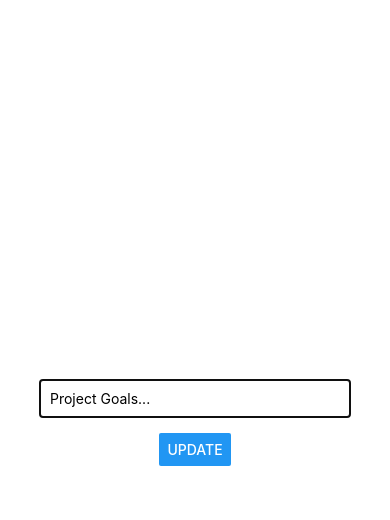
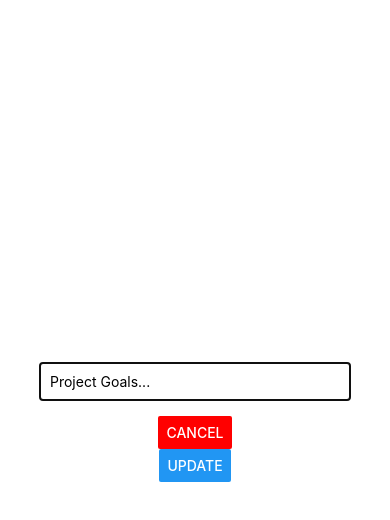
Before and after one commit to zamanshahed/react-native-first-app, a React Native app: screen / in a window 390 px wide. Both pictures are taken after a click on the button "ADD NEW GOAL". Shown: the top 520 px of the page. Built offline with nearby package versions, Linux system fonts and the light colour scheme.

Commit message:
cancel button added, goal input field auto clears now. empty input bug remains !

```diff
--- a/App.js
+++ b/App.js
@@ -23,11 +23,16 @@ export default function App() {
     });
   }
 
+  const cancelGoalInput = () => {
+    setAddVisibility(false);
+  };
+
+
   return (
     <View style={styles.screen}>
 
       <Button title="Add New Goal" onPress={()=>setAddVisibility(true)} />
-      <GoalInput visible={addVidibility} onAddGoal = {addGoalHandler} />
+      <GoalInput visible={addVidibility} onAddGoal = {addGoalHandler} onCancel={cancelGoalInput}/>
 
       <FlatList data={courseGoals} renderItem={itemData => <GoalItem id={itemData.item.key} onDelete={removeGoalHandler} title={itemData.item.value} />} />
 
--- a/components/GoalInput.js
+++ b/components/GoalInput.js
@@ -6,6 +6,11 @@ const GoalInput = props => {
 
   const goalInputHandler = (enteredText)=>{
     setEnterGoal(enteredText);
+  }
+
+  const addGoalHandler = () => {
+    props.onAddGoal(enterGoal);
+    setEnterGoal('')
   }
 
   return(
@@ -17,7 +22,8 @@ const GoalInput = props => {
           onChangeText={goalInputHandler}
           value={enterGoal}
           />
-        <Button title="UPDATE"  onPress={props.onAddGoal.bind(this, enterGoal)}/>
+        <Button title="CANCEL"  color='red' onPress={props.onCancel}/>
+        <Button title="UPDATE"  onPress={addGoalHandler}/>
       </View>
     </Modal>
   );
```
Also changed, not shown: 1 other file (tests, documents, lock files or other folders).
